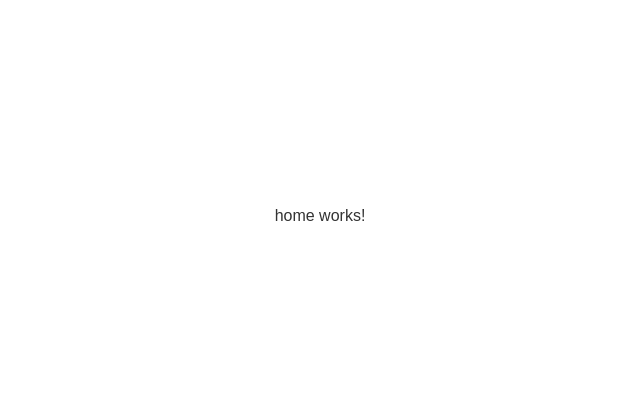
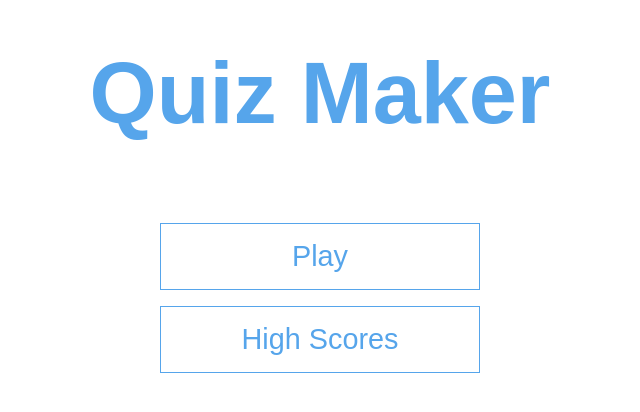
Before and after one commit to abimulia/one-project, an Angular app: page /home in a window 1280 px wide. Shown: the part 192-604 px from the top of the page, without its empty margins (328-968 px from the left). Built offline with nearby package versions, Linux system fonts and the light colour scheme.

Commit message:
add home component

```diff
--- a/src/app/home/home.component.html
+++ b/src/app/home/home.component.html
@@ -1,3 +1,5 @@
 <div id="home" class="flex-center flex-column">
-    <p>home works!</p>
+    <h1>Quiz Maker</h1>
+    <a class="btn" href="/game.html">Play</a>
+    <a class="btn" href="/highscores.html">High Scores</a>
 </div>
--- a/src/app/home/home.component.ts
+++ b/src/app/home/home.component.ts
@@ -5,7 +5,7 @@ import { Component } from '@angular/core';
   standalone: true,
   imports: [],
   templateUrl: './home.component.html',
-  styleUrl: './home.component.css'
+  styleUrls: ['../app.component.css','./home.component.css']
 })
 export class HomeComponent {
 
```
